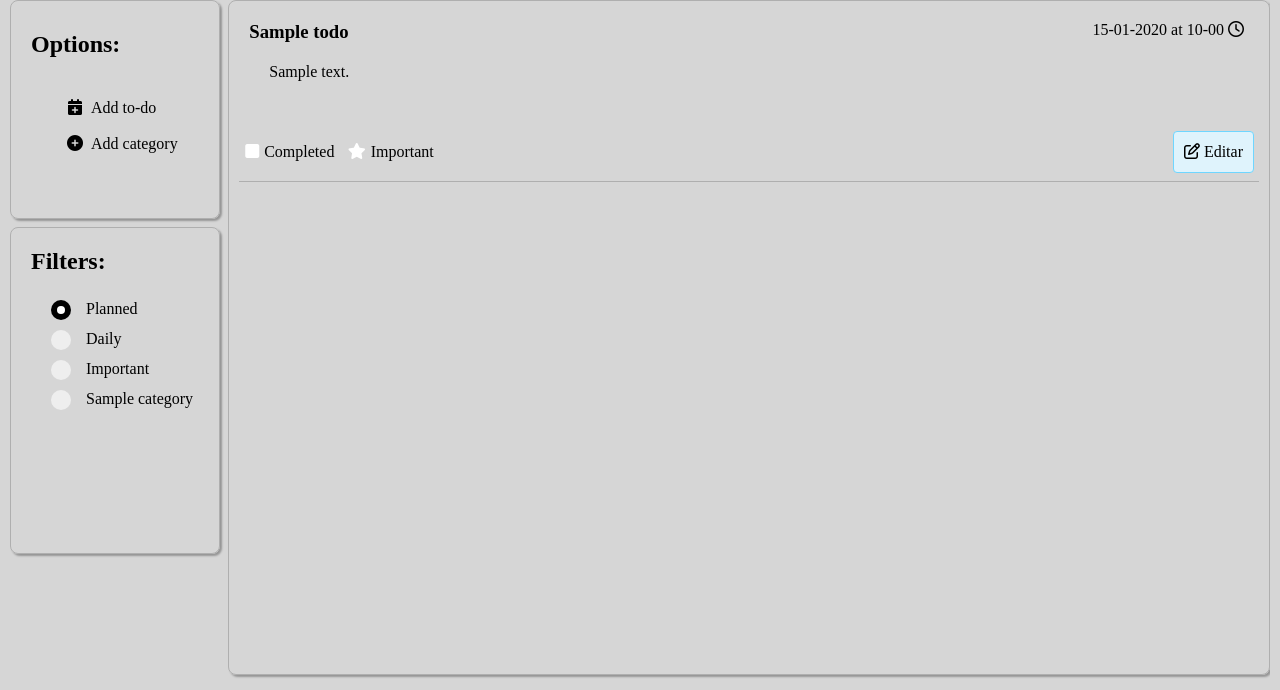
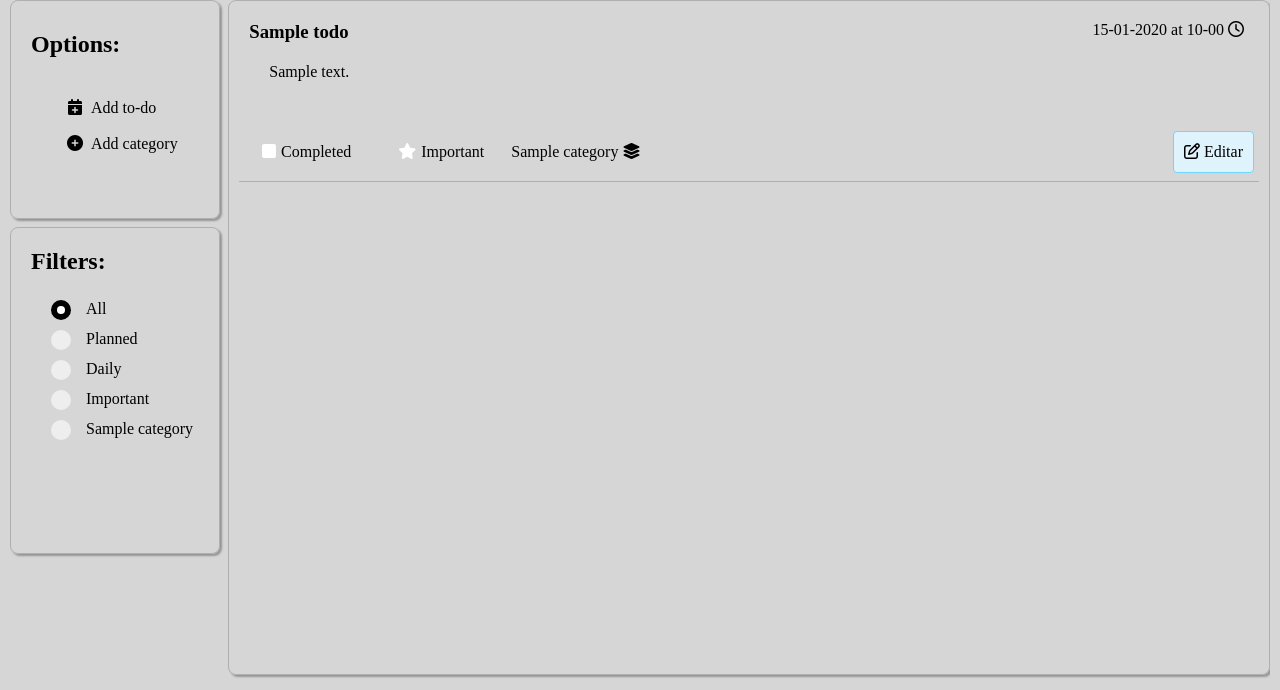
Before and after one commit to Carlos-D-09/to_do_app, a Flask app: template to_do/templates/activity/index.html in a window 1280 px wide. Shown: the part 110-800 px from the top of the page. Run offline with Flask 3, Linux system fonts and the light colour scheme; the template is opened without the code that fills it: most values are stand-ins (such as "Sample title", 1, 10 or a date in 2020); some libraries are stand-ins or nearby versions.

Commit message:
Updated filters and filter all
I implemented that the filters update when a category is added also I implemented the change of filter for the option all

```diff
--- a/to_do/static/to_do/CSS/todo.css
+++ b/to_do/static/to_do/CSS/todo.css
@@ -61,10 +61,10 @@
     justify-content: end;
   }
 
-  .grid-category-important{
-    width: 30%;
+  .grid-operations{
+    width: 60%;
     display: grid;
-    grid-template-columns: 1fr 1fr;
+    grid-template-columns: 1fr 1fr 1fr;
     text-align: center;
   }
 
@@ -74,6 +74,10 @@
 
   .element2{
     grid-column: 2;
+  }
+
+  .element3{
+    grid-column: 3;
   }
 
 /* Hide the default checkbox  */
--- /dev/null
+++ b/to_do/static/to_do/JS/filters.js
@@ -0,0 +1,117 @@
+$(document).ready(function() {
+    //Check if some radio input (filter) changed
+    $('body').on('change', '.filter-list input[type=radio]', function () {
+
+        //standard filters and their functions
+        const FILTERS = {
+            'all': allTodo,
+            'planned': planned,
+            'daily': daily,
+            'important': important
+        }
+
+        //Current filter selected
+        let radio = $(this).val();
+
+        //All the to-do asociated to it's filter
+        const todo = FILTERS[radio] ? FILTERS[radio]() : filter(radio);
+    });
+})
+
+function allTodo(){
+    url = "/activities";
+    $.get(url, function(data){
+        $('#to_do-list-container').empty();
+        $.each(data,function(index,todo){
+            if(todo != null){
+                let todo_div = buildTodo(todo);
+                $('#to_do-list-container').append(todo_div);
+            }
+            // console.log(todo_div);
+        });
+    });
+}
+
+function planned(){
+    console.log('Planned option');
+}
+
+function daily(){
+    console.log('Daily option');
+}
+
+function important(){
+    console.log('Important option');
+}
+
+function filter(category){
+    console.log('Filter for the cateogry ' + category)
+}
+function formatTimestamp(timestamp) {
+    const options = {
+        year: 'numeric',
+        month: '2-digit',
+        day: '2-digit',
+        hour: '2-digit',
+        minute: '2-digit'
+    };
+    const date = new Date(timestamp);
+    const formattedDate = date.toLocaleString('es-ES', options).replace(/[/]/g, '-').replace(/,/, ' at ');
+    return formattedDate;
+}
+
+function buildTodo(todo){
+
+    //Title
+    const titleTag = $('<h3>').text(todo.name);
+    const strike = $('<strike>').text(todo.name);
+    const titleStrike = $('<h3>').append(strike);
+    const title = todo.completed ?
+        $('<div>').addClass('to_do_element_title').append(titleStrike) :
+        $('<div>').addClass('to_do_element_title').append(titleTag);
+
+    //Description
+    const description = $('<div>').addClass('to_do_element_description').append($('<p>').text(todo.description));
+
+    //Completed element1
+    const completedCheckbox = todo.completed ?
+        $('<input>').addClass('completed').attr({'type': 'checkbox', 'checked': 'checked', 'name': 'completed'+todo.id, 'id': 'completed'+todo.id}) :
+        $('<input>').addClass('completed').attr({'type': 'checkbox',  'name': 'completed'+todo.id, 'id': 'completed'+todo.id});
+
+    const completedLabel = $('<label>').attr('for','completed'+todo.id).text('Completed');
+    const completed = $('<div>').addClass('element1').append(completedCheckbox, completedLabel);
+
+    //Important element2
+    const importantCheckbox = todo.important ?
+        $('<input>').addClass('important').attr({'type': 'checkbox', 'checked': 'checked',  'name': 'important'+todo.id, 'id': 'important'+todo.id}) :
+        $('<input>').addClass('important').attr({'type': 'checkbox',  'name': 'important'+todo.id, 'id': 'important'+todo.id});
+
+    const importantLabel = $('<label>').attr('for','important'+todo.id).text('Important');
+    const important = $('<div>').addClass('element2').append(importantCheckbox, importantLabel);
+
+    //Category - element3
+    const category = $('<div>').addClass('element3').text(todo.category + ' ').append($('<i>').addClass('fa-solid fa-layer-group'))
+
+    //OPTIONS 1
+    const grid_options = todo.category != 'null' ?
+        $('<div>').addClass('grid-operations').append(completed, important,category):
+        $('<div>').addClass('grid-operations').append(completed, important);
+
+    const options1 = $('<div>').addClass('to_do_element_options-1').append(grid_options);
+
+    //Date
+    const date_text = todo.end_at ? formatTimestamp(todo.end_at) : 'Undefined';
+    const iconDate = $('<i>').addClass('fa-regular fa-clock');
+    const date_div = $('<div>').addClass('to_do_element_date').append($('<p>').text(date_text+' ').append(iconDate));
+
+    //OPTIONS 2
+    const iconEdit = $('<i>').addClass('fa-regular fa-pen-to-square').css({'padding-left': '10px'});
+    const link = $('<a>').attr('href', '/'+todo.id+'/update').text(' Editar');
+    const button_edit = $('<div>').addClass('button-stable').append(iconEdit, link);
+    const options2 = $('<div>').addClass('to_do_element_options-2').append(button_edit);
+
+    //Crear todo
+    const todo_div = $('<li>').addClass('to_do_element').append(title, description, options1, date_div,options2);
+
+    return todo_div;
+}
--- a/to_do/static/to_do/JS/form_category.js
+++ b/to_do/static/to_do/JS/form_category.js
@@ -1,45 +1,65 @@
 $(document).ready(function() {
+    // Show form to add category
     $('body').on('click', '#add-category', function(){
         if ($('#pop-up-form-category').length == 0){
-            form = '<div class="pop-up-form-category" id="pop-up-form-category">'+
-                        '<div class="flash" id="error-category"></div>' +
-                        '<br><label for="title">Name</label><br>' +
-                        '<input class="input-text" type="text" placeholder="Name" id="title" name="title"><br>' +
-                        '<br><label for="desc">Description:</label><br>' +
-                        '<input class="input-text" type="textarea" rows="5" columns="50" placeholder="Description" id="desc" name="desc"><br>' +
-                        '<br>' +
-                        '<div class="options-category">' +
-                        '    <button class="button-stable" style="display: inline;" id="save-category">Guardar</button>' +
-                        '    <button class="button-danger" id="cancel-category">Cancel</button>' +
-                        '</div>'+
-                    '</div>';
+            var form = $('<div>').addClass('pop-up-form-category').attr('id', 'pop-up-form-category').append(
+                $('<div>').addClass('flash').attr('id', 'error-category'),
+                $('<br>'),
+                $('<label>').text('Name'),
+                $('<br>'),
+                $('<input>').addClass('input-text').attr({ type: 'text', placeholder: 'Name', id: 'title', name: 'title' }),
+                $('<br>'),
+                $('<br>'),
+                $('<label>').text('Description:'),
+                $('<br>'),
+                $('<input>').addClass('input-text').attr({ type: 'textarea', rows: '5', cols: '50', placeholder: 'Description', id: 'desc', name: 'desc' }),
+                $('<br>'),
+                $('<br>'),
+                $('<div>').addClass('options-category').append(
+                    $('<button>').addClass('button-stable').attr('id', 'save-category').text('Guardar ').css({display: 'inline', "margin-right": '10px'}),
+                    $('<button>').addClass('button-danger').attr('id', 'cancel-category').text('Cancel')
+                )
+            );
+
             $(form).insertAfter("#add-category");
         }
     });
 
+    // Delete form to add category
     $('body').on('click', '#cancel-category', function(){
         if($('#pop-up-form-category').length != 0){
             $('#pop-up-form-category').remove();
         }
     });
 
+    // Save Category
     $('body').on('click', '#save-category', function(){
-        title = $('#title').val();
-        desc = $('#desc').val(); // <- aquí faltaba el símbolo de "#" antes de "desc"
+        // Get values from the form
+        let title = $('#title').val();
+        let desc = $('#desc').val();
+
+        //Validate values
         if(title == '' || desc == ''){
             alert('All inputs are required');
         }
-        url = "/category/create";
-        inputs = {
+
+        //Send request to the server
+        let url = "/category/create";
+        let inputs = {
             title: title,
             desc: desc
         }
 
         $.post(url,inputs, function(data){
             if(data['success'] == true){
-                $('#pop-up-form-category').removeClass("pop-up-form-category");
+                //Delete form and confirm operation to the user
                 $('#pop-up-form-category').remove();
                 $('#success-transaction').append('Category added successfully');
+
+                //Update filters
+                updateFilter(data['category']);
+
+                //Confirm to the user operation
                 setTimeout(function (){
                     $('#success-transaction').empty();
                 }, 5000);
@@ -50,3 +70,21 @@ $(document).ready(function() {
         });
     });
 })
+
+function updateFilter(category){
+    if (category == null){
+        alert('Your categorie is saved, but something went wrong, please reload the page to see it');
+    }else{
+        var label = $('<label class="container">').text(category.name);
+        var input = $('<input>').attr({
+            type: 'radio',
+            name: 'radio',
+            id: 'category' + category.id,
+            value: category.id
+        });
+        var span = $('<span class="checkmark">');
+        label.append(input, span);
+        $('#custome-filters').append(label);
+        console.log(category);
+    }
+}
--- a/to_do/templates/activity/index.html
+++ b/to_do/templates/activity/index.html
@@ -11,10 +11,12 @@
 
 {% block scripts %}
     <script src="{{url_for('static', filename='to_do/JS/form_category.js')}}"></script>
+    <script src="{{url_for('static', filename='to_do/JS/filters.js')}}"></script>
 {% endblock %}
 
 {% block content %}
     <div class="index-structure">
+        <!-- Operations -->
         <div class="operations">
             <h1>Options: </h1>
             <div class="success-transaction" id="success-transaction"></div>
@@ -33,21 +35,29 @@
                 </li><br>
             </ul>
         </div>
+        <!-- Filters options -->
         <div class="filters">
             <h1>Filters: </h1>
-            <div class="filter-list">
+            <div class="filter-list" name="filter-list" >
+                <div id="default-filters">
+                    <label class="container"> All
+                        <input type="radio" name="radio" value="all" checked="checked">
+                        <span class="checkmark"></span>
+                    </label>
                     <label class="container"> Planned
-                    <input type="radio" name="radio" id="planned_filter" value="planned" checked="checked">
+                        <input type="radio" name="radio" value="planned">
                         <span class="checkmark"></span>
                     </label>
                     <label class="container"> Daily
-                    <input type="radio" name="radio" id="daily_filter" value="daily">
+                        <input type="radio" name="radio" value="daily">
                         <span class="checkmark"></span>
                     </label>
                     <label class="container"> Important
-                    <input type="radio" name="radio" id="important_filter" value="filter">
+                        <input type="radio" name="radio" value="important">
                         <span class="checkmark"></span>
                     </label>
+                </div>
+                <div id="custome-filters">
                     {% for category in categories %}
                         <label class="container">{{category['name']}}
                             <input type="radio" name="radio" id="category{{category['id']}}" value="{{category['id']}}">
@@ -56,10 +66,13 @@
                     {% endfor %}
                 </div>
             </div>
+        </div>
+        <!-- Show the to-do list  -->
         <div class="to_do">
-            <ul>
+            <ul id="to_do-list-container">
                 {% for todo in todos %}
                     <li class="to_do_element">
+                        <!-- Title -->
                         <div class="to_do_element_title">
                             <h3>
                                 {% if todo['completed'] == 1 %}
@@ -69,13 +82,15 @@
                                 {% endif %}
                             </h3>
                         </div>
+                        <!-- Description -->
                         <div class="to_do_element_description">
                             <p>
                                 {{todo['description']}}
                             </p>
                         </div>
+                        <!-- Important, completed and category -->
                         <div class="to_do_element_options-1">
-                            <div class="grid-category-important">
+                            <div class="grid-operations">
                                 <div class="element1">
                                     {% if todo['completed'] == True %}
                                         <input type="checkbox" class="completed" name="completed{{todo['id']}}" id="completed{{todo['id']}}" checked="checked">
@@ -94,9 +109,16 @@
                                         <label for="important{{todo['id']}}">Important</label>
                                     {% endif %}
                                 </div>
+                                <div class="element3">
+                                    {% if todo['category'] != 'null' %}
+                                        {{todo['category']}}
+                                        <i class="fa-solid fa-layer-group"></i>
+                                    {% endif %}
+                                </div>
 
                             </div>
                         </div>
+                        <!-- Date -->
                         <div class="to_do_element_date">
                             <p>
                                 {% if todo['end_at'] is none %}
@@ -108,6 +130,7 @@
                                 {% endif %}
                             </p>
                         </div>
+                        <!-- Buttons edit and delete -->
                         <div class="to_do_element_options-2">
                             <div class="button-stable">
                                 <a href="{{ url_for('activity.update',todo_id = todo['id']) }}">
@@ -117,9 +140,6 @@
                             </div>
                         </div>
                     </li>
-                    {% if not loop.last %}
-                        <hr>
-                    {% endif %}
 
                 {% endfor %}
             </ul>
```
Also changed, not shown: to_do/activity.py (+13 -16 lines), to_do/category.py (+25 -2 lines). Lines whose indentation alone changed are shown as unchanged.
